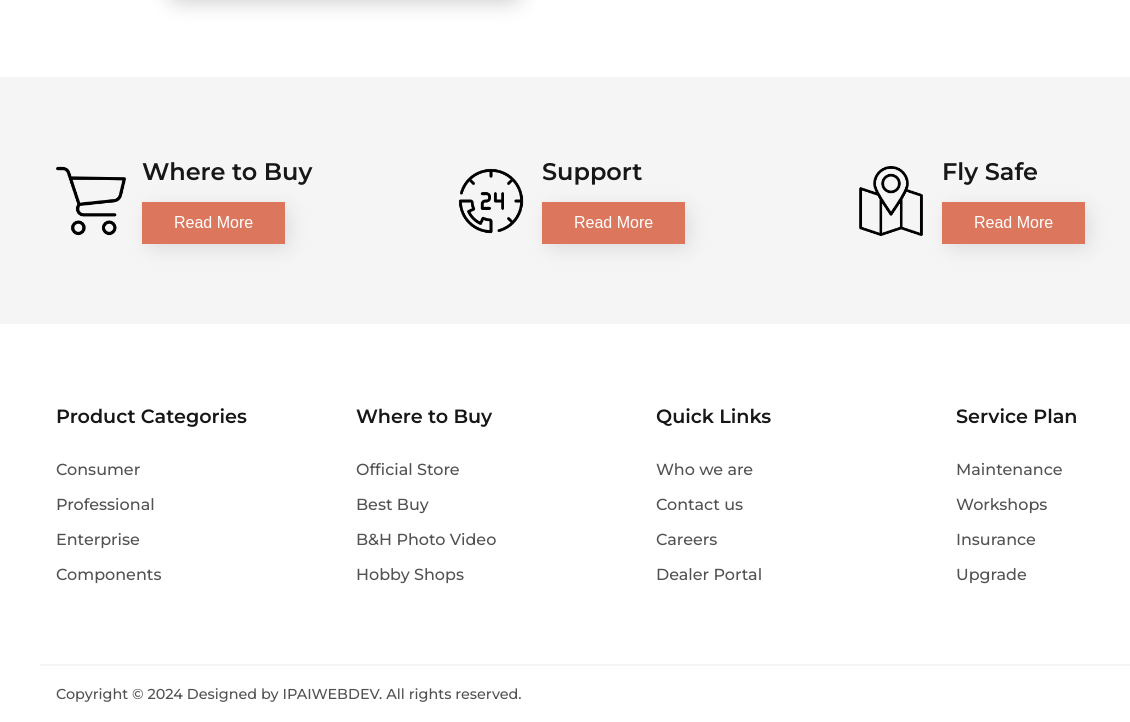
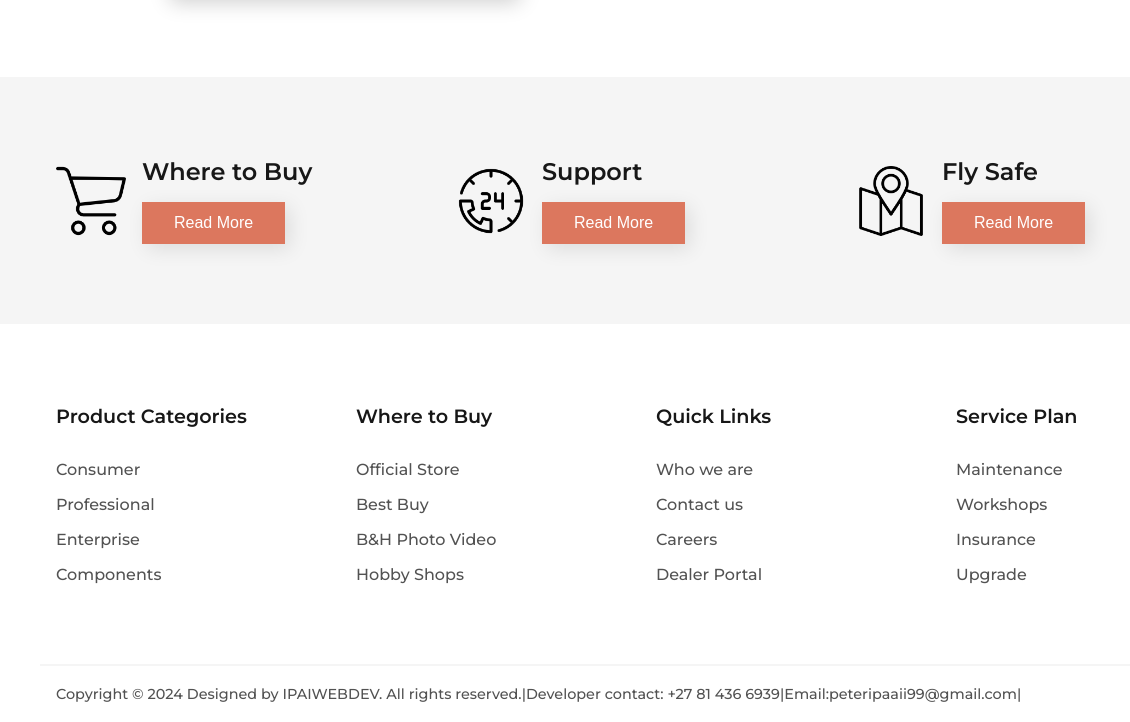
Before and after one commit to Peteripai/Dronecommercials, a plain HTML site: page index.html in a window 1280 px wide. Shown: the part 4373-5095 px from the top of the page, 0-1130 px from the left. Drawn offline with nearby package versions, Linux system fonts and the light colour scheme.

Commit message:
Update index.html

```diff
--- a/index.html
+++ b/index.html
@@ -276,7 +276,7 @@
         </div>
       </div>
       <div class="footer__bar">
-        <p>Copyright © 2024 Designed by IPAIWEBDEV. All rights reserved.</p>
+        <p>Copyright © 2024 Designed by IPAIWEBDEV. All rights reserved.|Developer contact: +27 81 436 6939|Email:peteripaaii99@gmail.com|</p>
         <div class="footer__socials">
           <a href="#"><i class="ri-twitter-fill"></i></a>
           <a href="#"><i class="ri-google-fill"></i></a>
```
